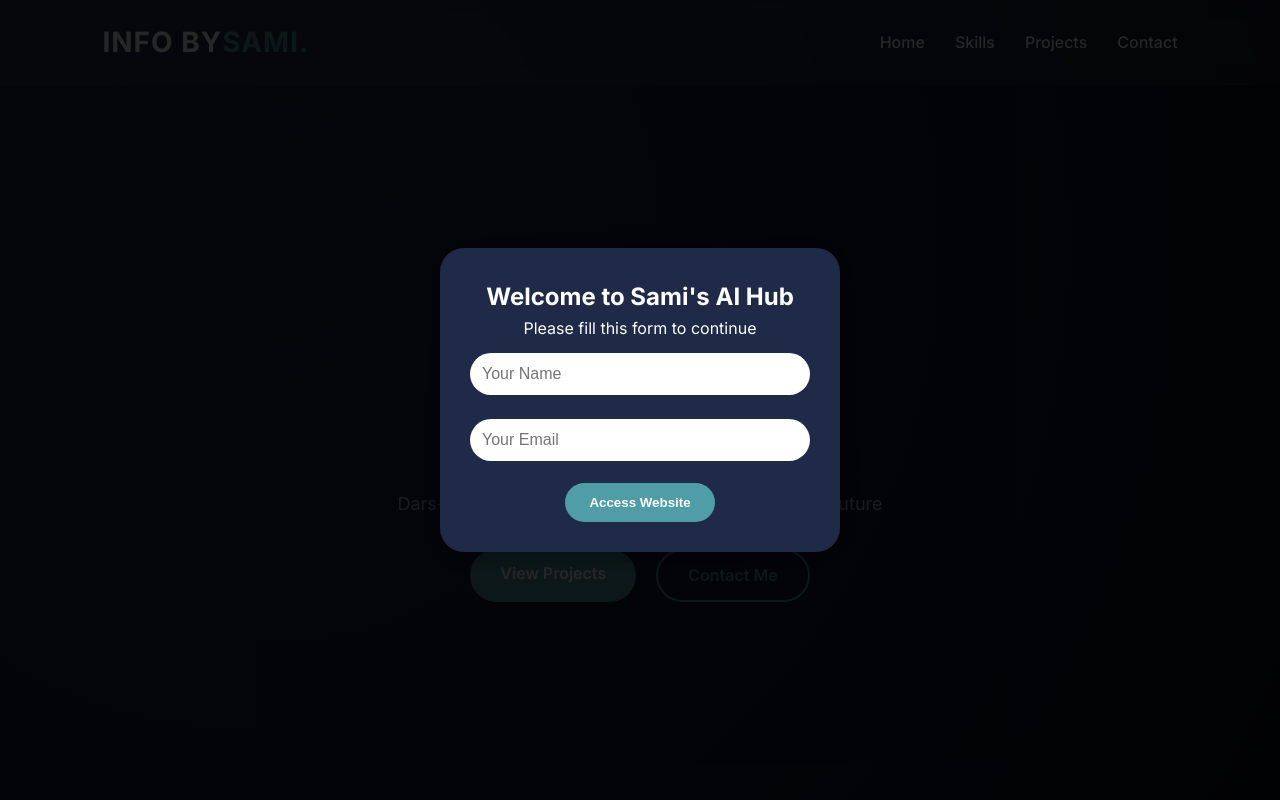
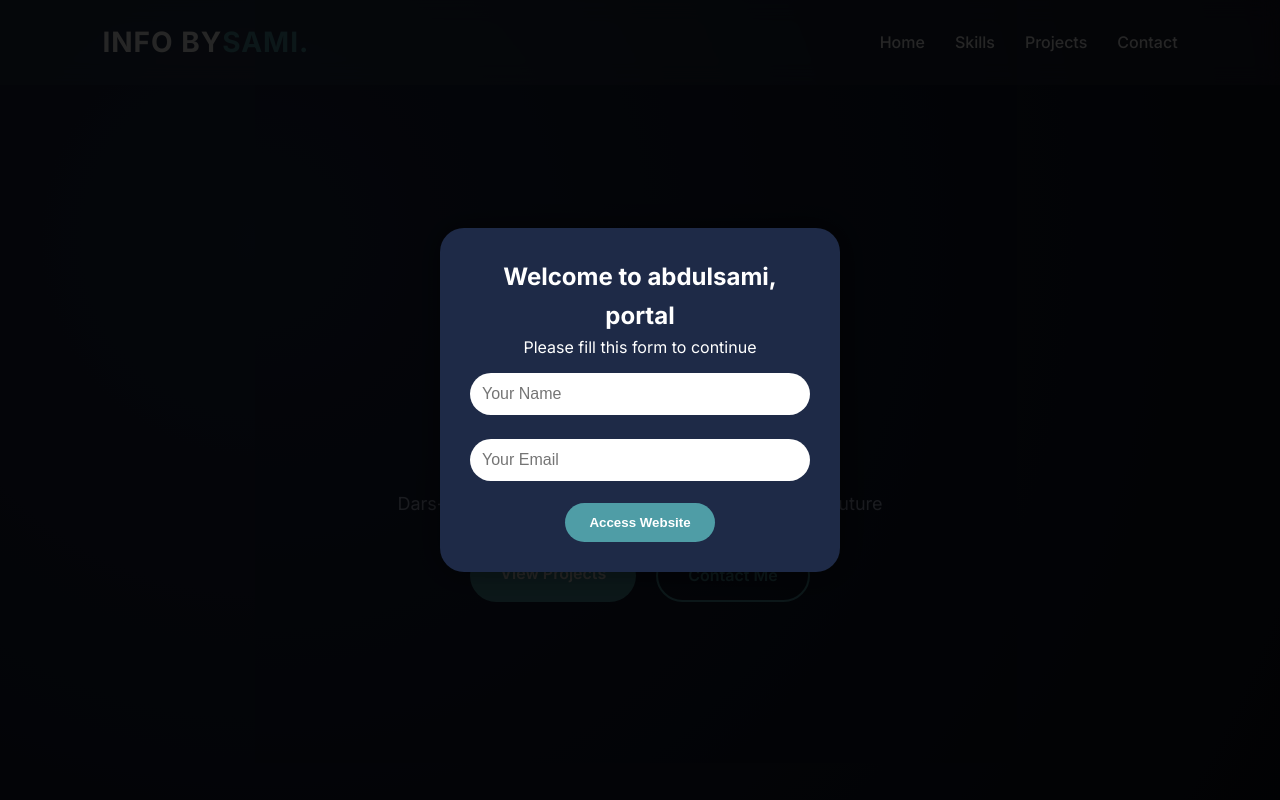
Before and after one commit to samimuhajir666-cmd/info-bysami, a website: page index.html in a window 1280 px wide. Shown: the top 800 px of the page. Drawn offline with Linux system fonts and the light colour scheme.

Commit message:
Update index.html

```diff
--- a/index.html
+++ b/index.html
@@ -11,7 +11,7 @@
     <!-- Modal / Popup Form -->
 <div id="gatewayModal" class="modal">
     <div class="modal-content">
-        <h2>Welcome to Sami's AI Hub</h2>
+        <h2>Welcome to abdulsami, portal</h2>
         <p>Please fill this form to continue</p>
         <form id="gatewayForm">
             <input type="text" id="gatewayName" placeholder="Your Name" required>
```
